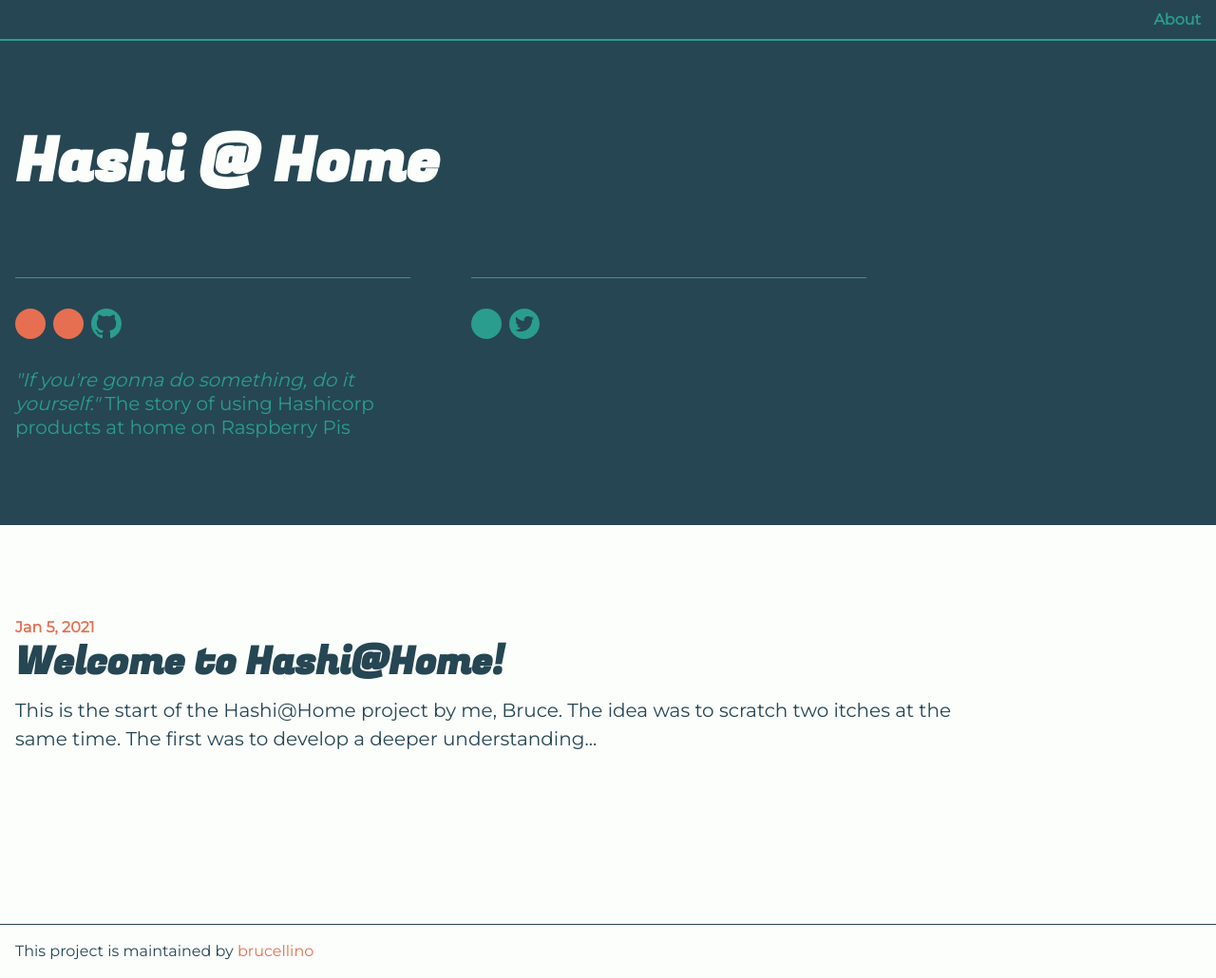
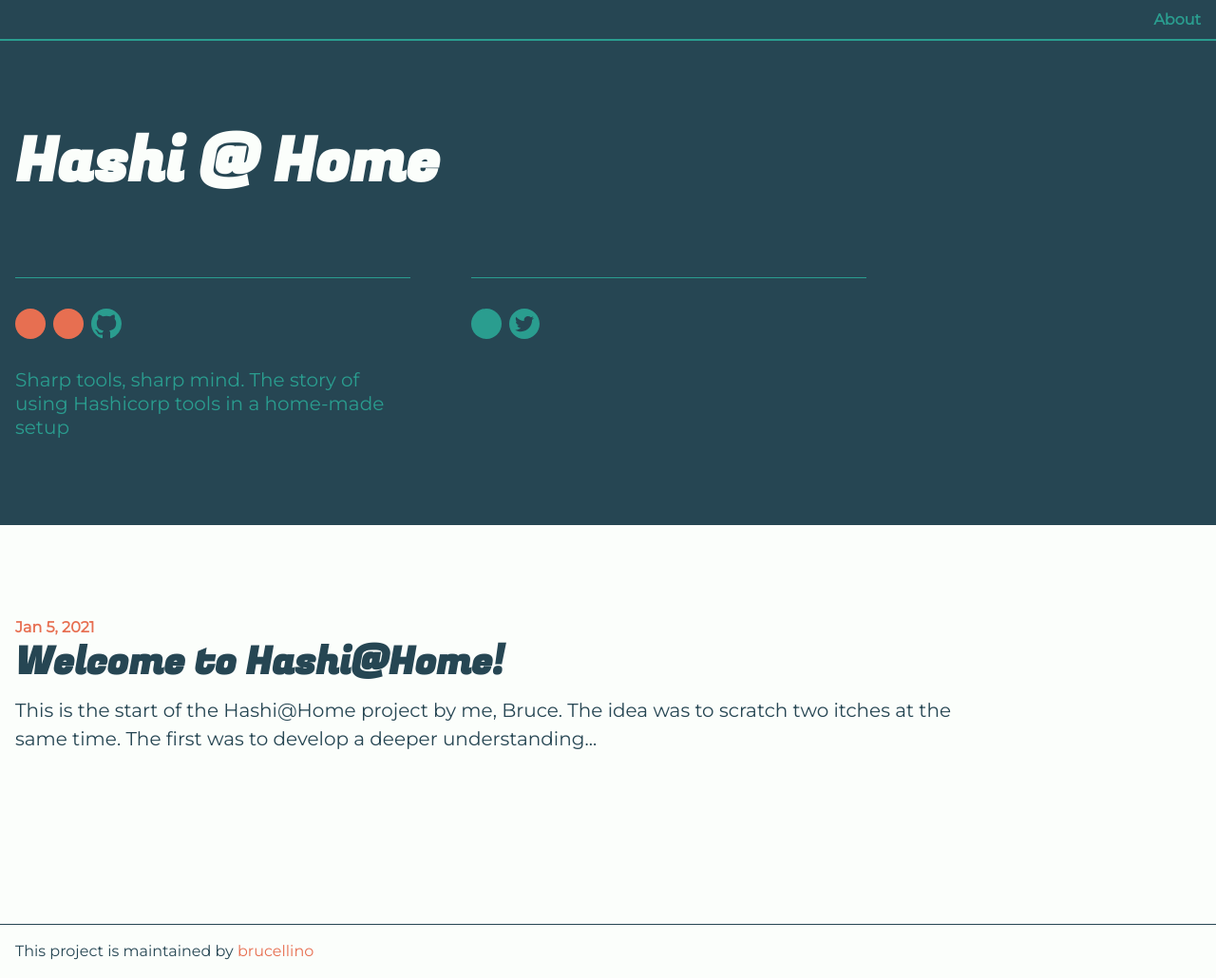
Before and after one commit to brucellino/hashiatho.me, a Jekyll site: the page built from index.md, in a window 1280 px wide. Shown: the whole page at 95% size. Built offline with Jekyll 4.4.1, drawn with Linux system fonts in a browser that asks for light colours.

Commit message:
add url to config
Signed-off-by: Bruce Becker <brucellino@gmail.com>

```diff
--- a/_config.yml
+++ b/_config.yml
@@ -4,10 +4,9 @@
   Home
 email: brucellino@hey.com
 description: >-
-  <em>"If you're gonna do something, do it yourself."</em>
-  The story of using Hashicorp products at home on Raspberry Pis
+  Sharp tools, sharp mind. The story of using Hashicorp tools in a home-made setup
 baseurl: "" # the subpath of your site, e.g. /blog
-url: "" # the base hostname & protocol for your site, e.g. http://example.com
+url: "https://hashiatho.me" # the base hostname & protocol for your site, e.g. http://example.com
 twitter_username: brusisceddu
 github_username:  brucellino
 
```
